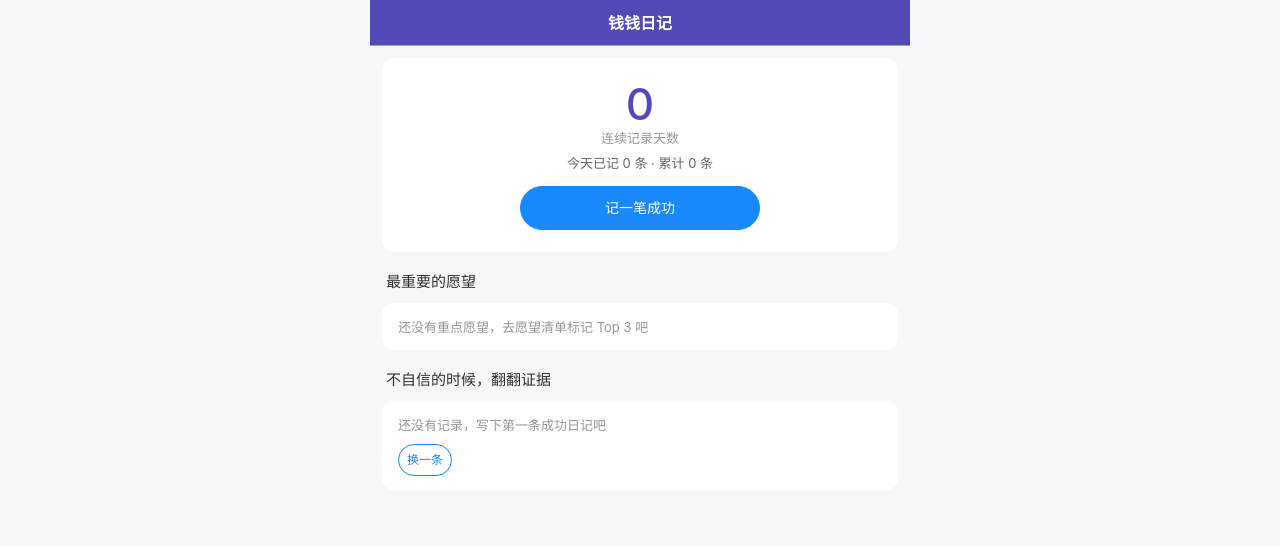
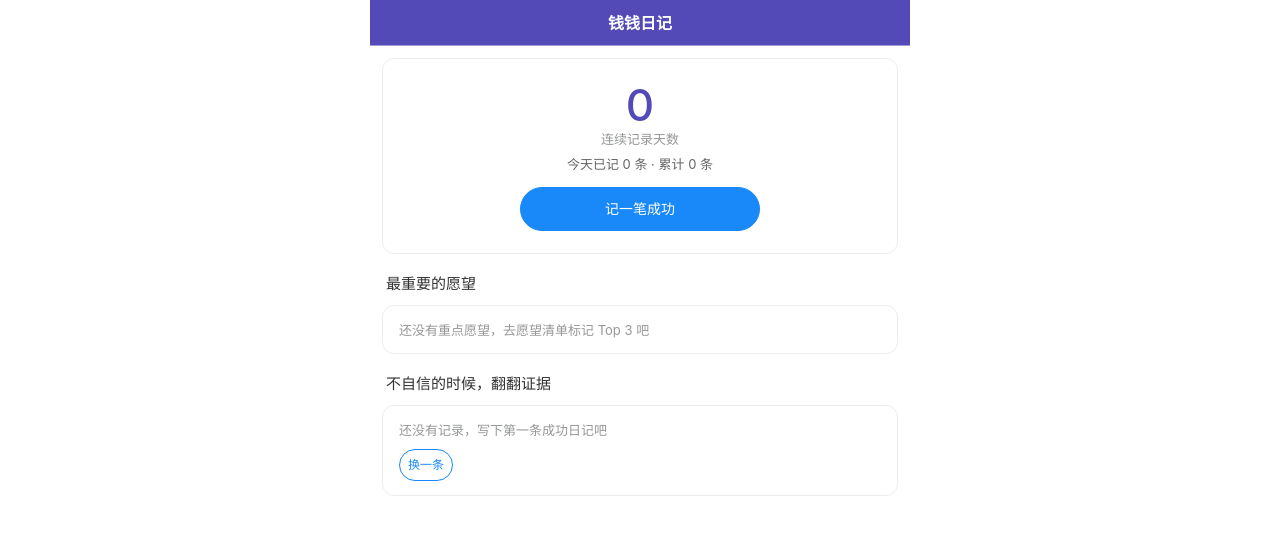
Before and after one commit to wanan704/money-dog-app, a Vue app: page /settings in a window 1280 px wide. Shown: the top 546 px of the page. Built offline with nearby package versions, Linux system fonts and the light colour scheme.

Commit message:
style: 浅色模式改为纯白主色调，卡片加细边框区分层次；微调深色对比度

```diff
--- a/src/style.css
+++ b/src/style.css
@@ -1,17 +1,17 @@
 :root {
   --md-primary: #534AB7;
-  --md-bg: #f7f6fb;
+  --md-bg: #ffffff;
   --md-card: #ffffff;
   --md-text: #323233;
-  --md-border: #f2f2f2;
+  --md-border: #ebedf0;
 }
 
 /* 深色模式（配合 theme.js 在 html 上切换 dark / van-theme-dark） */
 html.dark {
-  --md-bg: #121218;
-  --md-card: #1e1e26;
+  --md-bg: #111116;
+  --md-card: #1d1d24;
   --md-text: #e6e6eb;
-  --md-border: #2c2c36;
+  --md-border: #2b2b34;
 }
 
 html, body {
@@ -39,6 +39,7 @@ html, body {
 
 .card {
   background: var(--md-card);
+  border: 1px solid var(--md-border);
   border-radius: 12px;
   padding: 14px 16px;
   margin: 12px 12px 0;
--- a/src/views/Settings.vue
+++ b/src/views/Settings.vue
@@ -72,7 +72,7 @@ const showTimePicker = ref(false)
 const timeArr = ref(['21', '00'])
 const fileInput = ref(null)
 // 构建时间由 vite define 注入，用于核对手机端是否已更新到最新版
-const versionText = `1.1.0（构建 ${typeof __BUILD_TIME__ !== 'undefined' ? __BUILD_TIME__ : 'dev'}）`
+const versionText = `1.1.1（构建 ${typeof __BUILD_TIME__ !== 'undefined' ? __BUILD_TIME__ : 'dev'}）`
 
 const permissionText = computed(() => {
   if (!('Notification' in window)) return '不支持'
```
